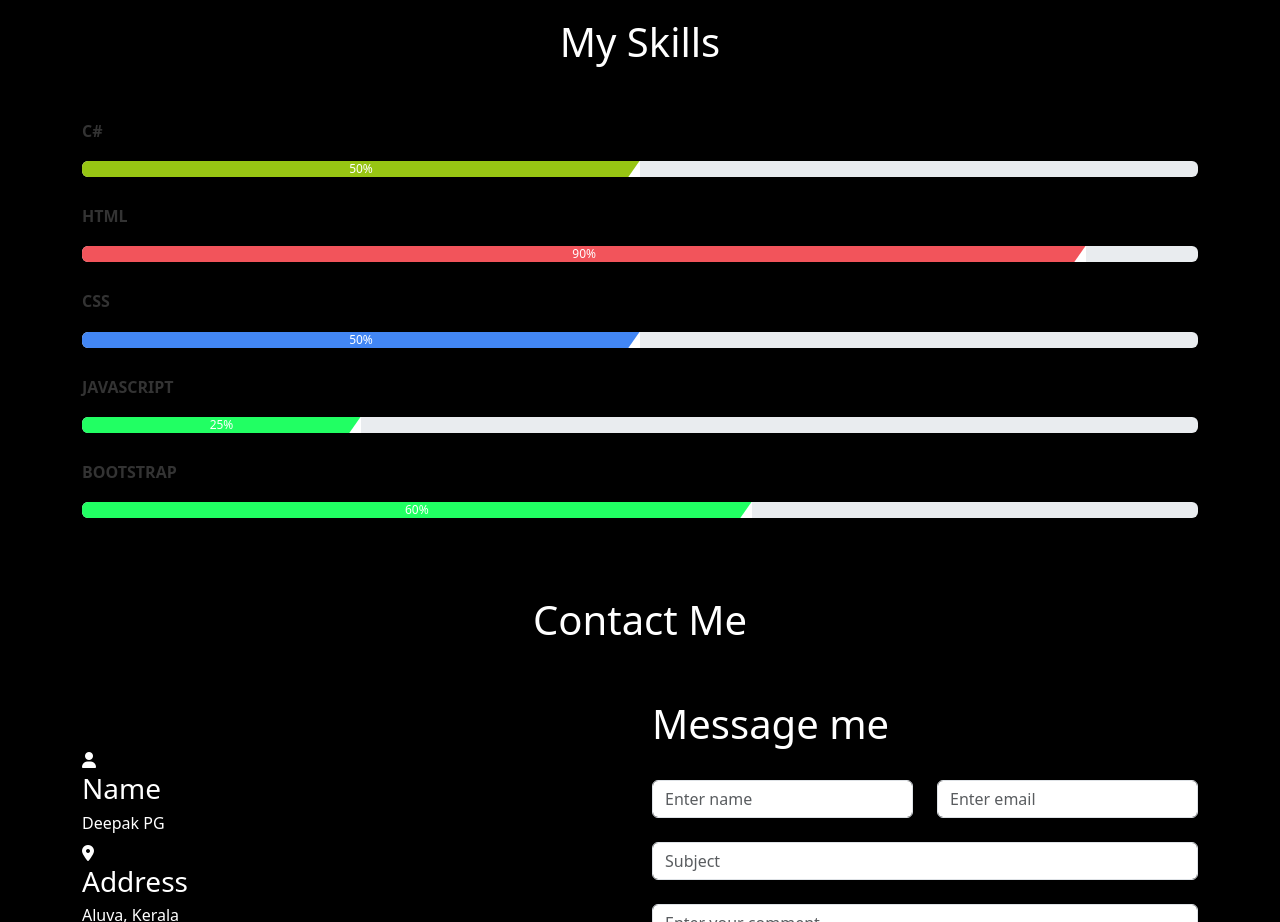
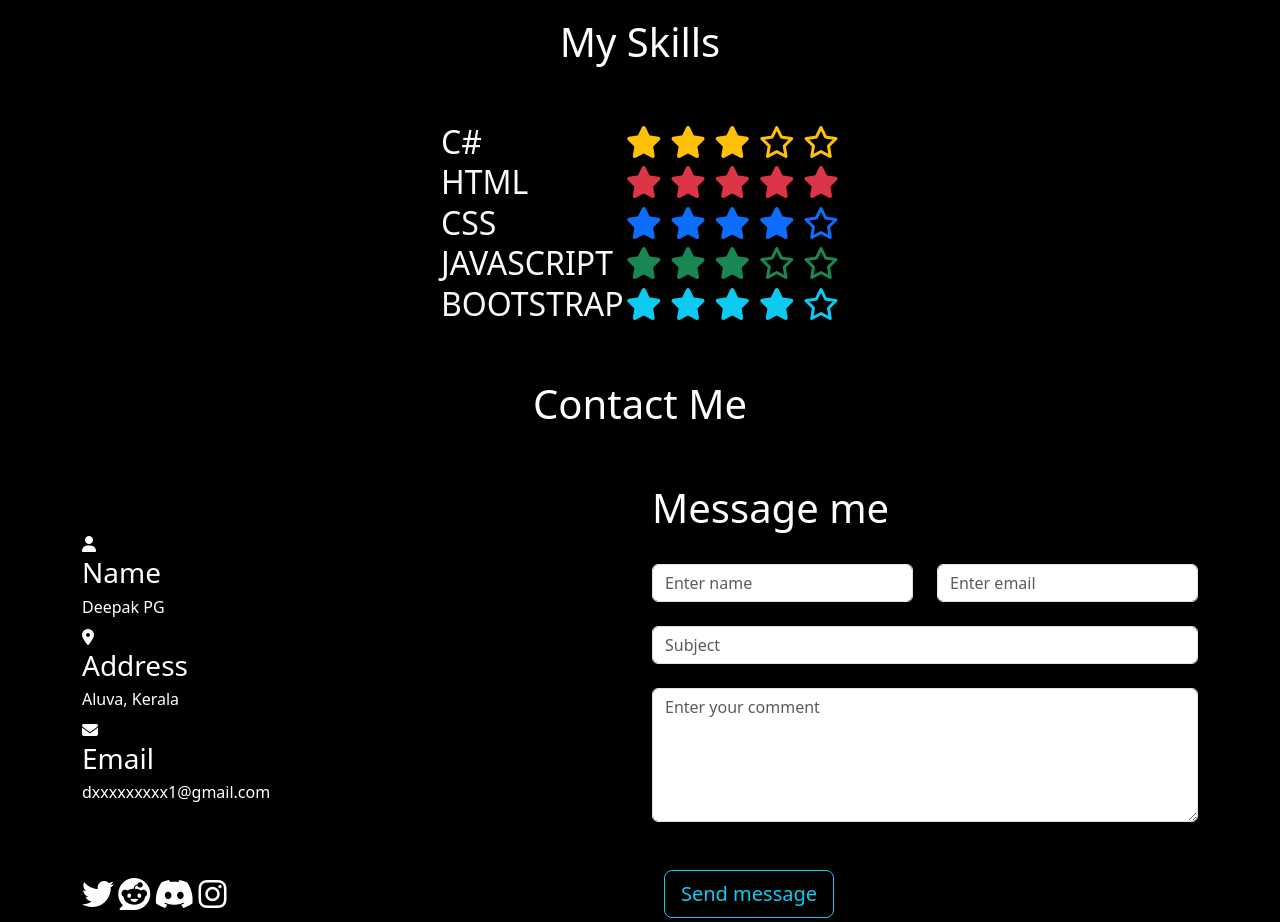
Before and after one commit to ideepakpg/personal-website, a plain HTML site: page index.html in a window 1280 px wide. Shown: the part 1140-2062 px from the top of the page. Drawn offline with nearby package versions, Linux system fonts and the light colour scheme.

Commit message:
Update my skills section bootstrap 5 progress bar with star rating

```diff
--- a/index.html
+++ b/index.html
@@ -122,42 +122,71 @@
              <h1>My Skills</h1>
          </div>
          <div class="row">
-             <div class="col-md-12">
-                 <h3 class="progress-title">C#</h3>
-                 <div class="progress">
-                     <div class="progress-bar" style="width:50%; background:#97c513;">
-                         50%
-                         <div class="progress-value">50%</div>
-                     </div>
-                 </div>
-                 <h3 class="progress-title">HTML</h3>
-                 <div class="progress">
-                     <div class="progress-bar" style="width:90%; background:#f2545b;">
-                         90%
-                         <div class="progress-value">90%</div>
-                     </div>
-                 </div>
-                 <h3 class="progress-title">CSS</h3>
-                 <div class="progress">
-                     <div class="progress-bar" style="width:50%; background:#4286f4;">
-                         50%
-                         <div class="progress-value">50%</div>
-                     </div>
-                 </div>
-                 <h3 class="progress-title">JAVASCRIPT</h3>
-                 <div class="progress">
-                     <div class="progress-bar" style="width:25%; background:#21ff63;">
-                         25%
-                         <div class="progress-value">25%</div>
-                     </div>
-                 </div>
-                 <h3 class="progress-title">BOOTSTRAP</h3>
-                 <div class="progress">
-                     <div class="progress-bar" style="width:60%; background:#21ff63;">
-                         60%
-                         <div class="progress-value">60%</div>
-                     </div>
-                 </div>
+             <div class="col-md-12 d-flex justify-content-center">
+                 <h2>
+                     <table>
+                         <tr>
+                             <td>
+                                 <span class="text-light">C#</span>
+                             </td>
+                             <td>
+                                 <i class="fa fa-star text-warning" aria-hidden="true"></i>
+                                 <i class="fa fa-star text-warning" aria-hidden="true"></i>
+                                 <i class="fa fa-star text-warning" aria-hidden="true"></i>
+                                 <i class="fa fa-star-o text-warning" aria-hidden="true"></i>
+                                 <i class="fa fa-star-o text-warning" aria-hidden="true"></i>
+                             </td>
+                         </tr>
+                         <tr>
+                             <td>
+                                 <span class="text-light">HTML</span>
+                             </td>
+                             <td>
+                                 <i class="fa fa-star text-danger" aria-hidden="true"></i>
+                                 <i class="fa fa-star text-danger" aria-hidden="true"></i>
+                                 <i class="fa fa-star text-danger" aria-hidden="true"></i>
+                                 <i class="fa fa-star text-danger" aria-hidden="true"></i>
+                                 <i class="fa fa-star text-danger" aria-hidden="true"></i>
+                             </td>
+                         </tr>
+                         <tr>
+                             <td>
+                                 <span class="text-light">CSS</span>
+                             </td>
+                             <td>
+                                 <i class="fa fa-star text-primary" aria-hidden="true"></i>
+                                 <i class="fa fa-star text-primary" aria-hidden="true"></i>
+                                 <i class="fa fa-star text-primary" aria-hidden="true"></i>
+                                 <i class="fa fa-star text-primary" aria-hidden="true"></i>
+                                 <i class="fa fa-star-o text-primary" aria-hidden="true"></i>
+                             </td>
+                         </tr>
+                         <tr>
+                             <td>
+                                 <span class="text-light">JAVASCRIPT</span>
+                             </td>
+                             <td>
+                                 <i class="fa fa-star text-success" aria-hidden="true"></i>
+                                 <i class="fa fa-star text-success" aria-hidden="true"></i>
+                                 <i class="fa fa-star text-success" aria-hidden="true"></i>
+                                 <i class="fa fa-star-o text-success" aria-hidden="true"></i>
+                                 <i class="fa fa-star-o text-success" aria-hidden="true"></i>
+                             </td>
+                         </tr>
+                         <tr>
+                             <td>
+                                 <span class="text-light">BOOTSTRAP</span>
+                             </td>
+                             <td>
+                                 <i class="fa fa-star text-info" aria-hidden="true"></i>
+                                 <i class="fa fa-star text-info" aria-hidden="true"></i>
+                                 <i class="fa fa-star text-info" aria-hidden="true"></i>
+                                 <i class="fa fa-star text-info" aria-hidden="true"></i>
+                                 <i class="fa fa-star-o text-info" aria-hidden="true"></i>
+                             </td>
+                         </tr>
+                     </table>
+                 </h2>
              </div>
          </div>
      </div>
```
